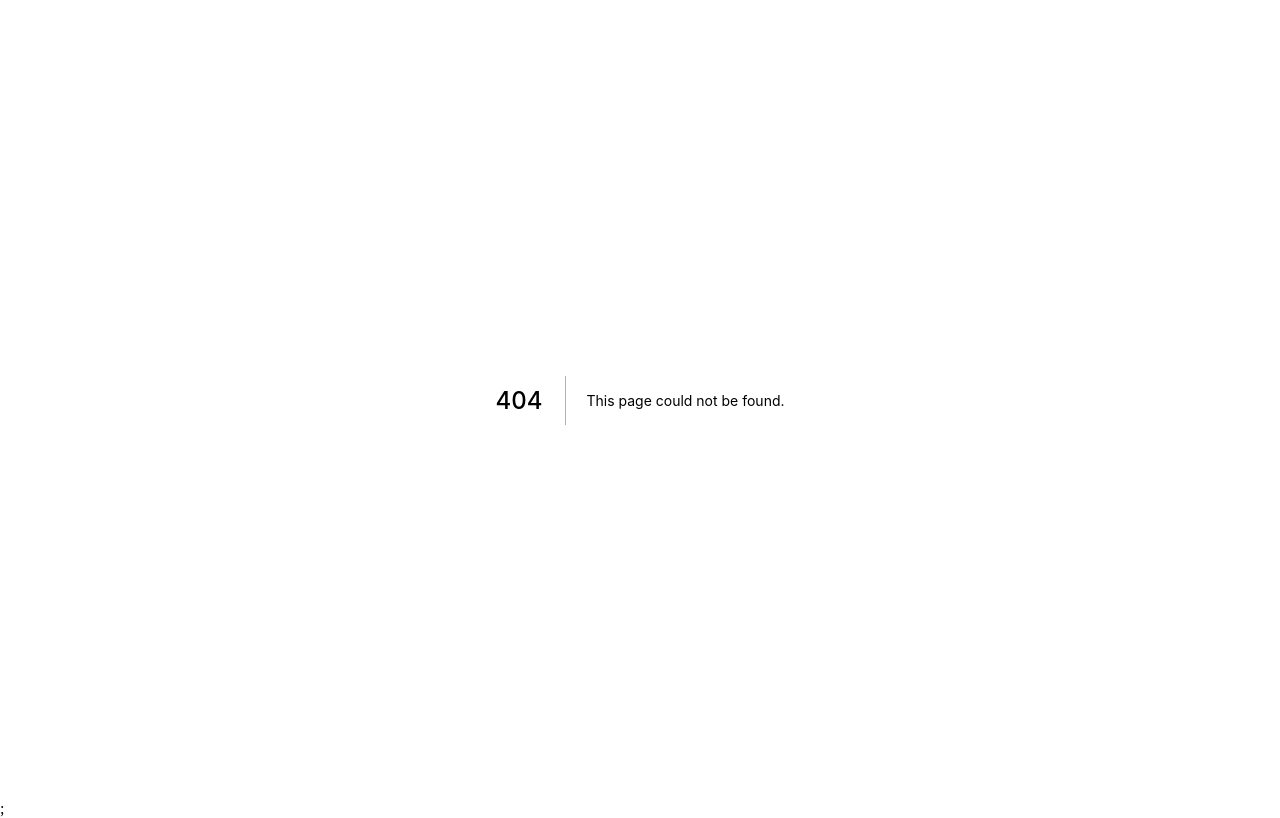
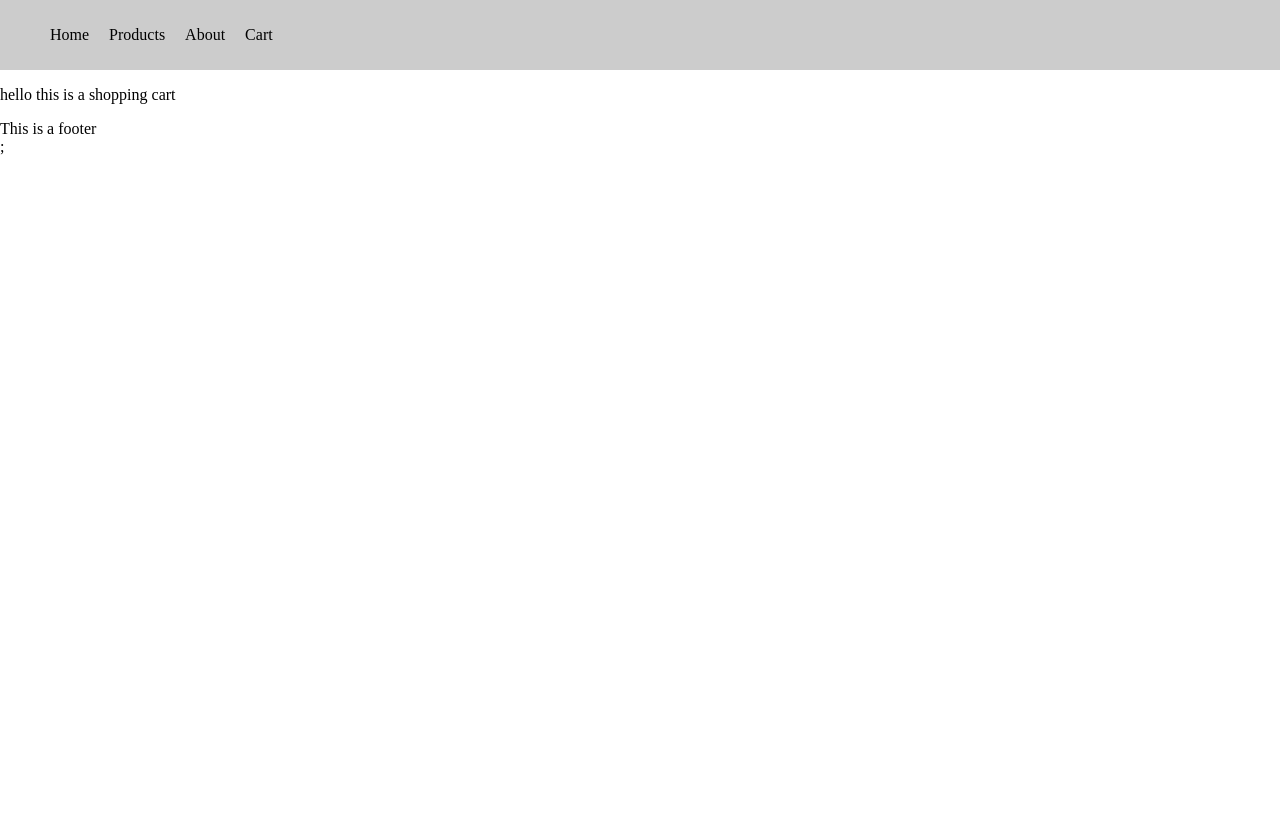
Before and after one commit to jae-kat/ecommerce-mockup, a Next.js app: page /cart in a window 1280 px wide. Before the commit this address had no page. Built offline with nearby package versions, Linux system fonts and the light colour scheme.

Commit message:
Add a cart page

```diff
--- /dev/null
+++ b/pages/cart.js
@@ -0,0 +1,13 @@
+import Head from 'next/head';
+import Layout from '../components/Layout';
+
+export default function Cart() {
+  return (
+    <Layout>
+      <Head>
+        <title>Shopping Cart</title>
+      </Head>
+      <p>hello this is a shopping cart</p>
+    </Layout>
+  );
+}
```
